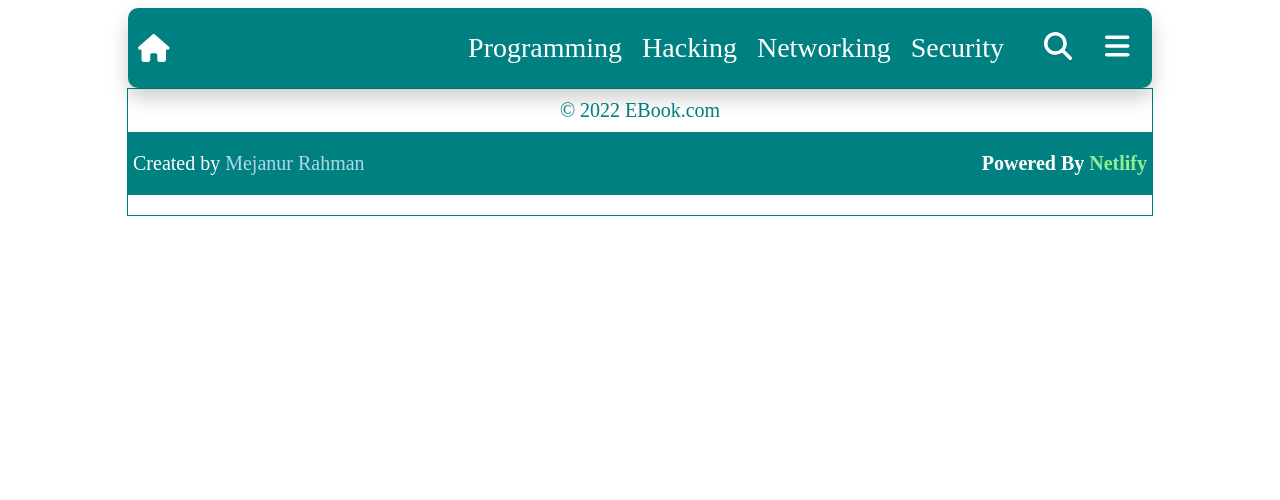
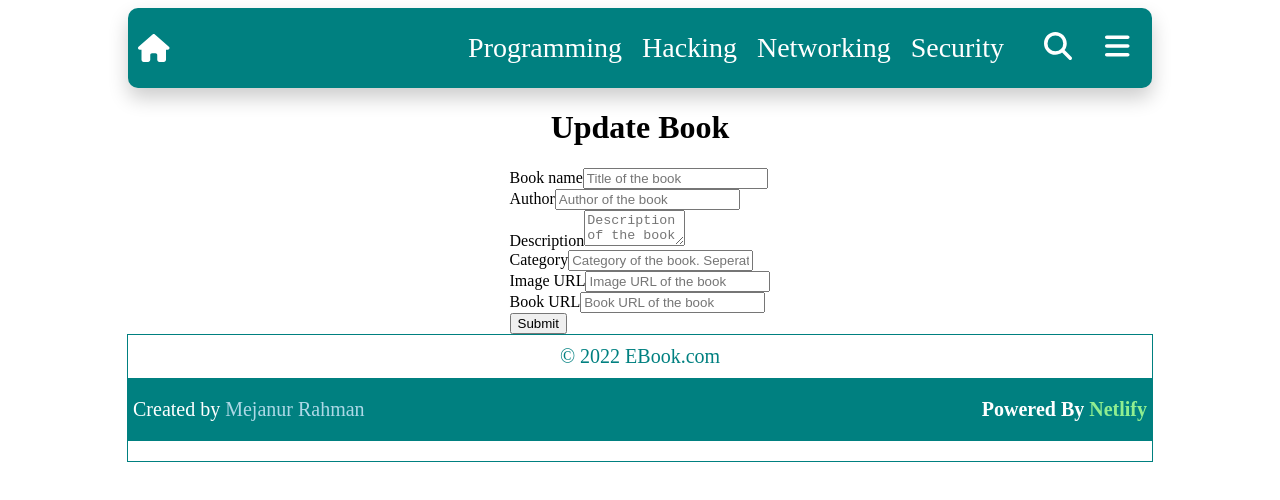
Before and after one commit to mrmezan06/EBookPlatform, a React (Create React App) app in the folder client/: page /edit/1 in a window 1280 px wide. Shown: the top 500 px of the page. Built offline with nearby package versions, Linux system fonts and the light colour scheme; no server answers.

Commit message:
Edit Functionality updated

```diff
--- a/client/src/App.js
+++ b/client/src/App.js
@@ -9,6 +9,7 @@ import Upload from "./pages/upload/Upload";
 import Registration from "./pages/registration/Registration";
 import Search from "./pages/search/Search";
 import Dashboard from "./pages/dashboard/Dashboard";
+import EditBook from "./pages/editBook/EditBook";
 export default function App() {
   return (
     <div className="app">
@@ -22,6 +23,7 @@ export default function App() {
           <Route path="/upload/:id" element={<Upload />} />
           <Route path="/search" element={<Search />} />
           <Route path="/dashboard/:id" element={<Dashboard />} />
+          <Route path="/edit/:id" element={<EditBook />} />
         </Routes>
       </div>
       <Footer />
--- a/client/src/pages/dashboard/Dashboard.jsx
+++ b/client/src/pages/dashboard/Dashboard.jsx
@@ -10,8 +10,9 @@ import toast, { Toaster } from "react-hot-toast";
 
 const Dashboard = () => {
   const [isAdmin, setIsAdmin] = useState(false);
+  const navigate = useNavigate();
   const handleEditClick = (id) => {
-    console.log("Edit", id - 1);
+    navigate(`/edit/${rows[id - 1]._id}`);
   };
   const handleDeleteClick = async (id) => {
     try {
@@ -20,7 +21,7 @@ const Dashboard = () => {
       if (isAdmin) {
         await axios.delete(`/books/admin/${bookId}`).then((res) => {
           if (res.status === 200) {
-            toast.success("Book Deleted Successfully");
+            toast.success(res.data.message);
             fetchData();
           } else {
             toast.error(res.data.message);
@@ -37,7 +38,7 @@ const Dashboard = () => {
         });
       }
     } catch (error) {
-      toast.error("Something went wrong!");
+      toast.error(error.response.data.message);
     }
   };
   // const columnsUser = [
@@ -126,8 +127,6 @@ const Dashboard = () => {
   const [rows, setRows] = useState([]);
   const userId = localStorage.getItem("userID");
 
-  const navigate = useNavigate();
-
   const [pageSize, setPageSize] = React.useState(0);
 
   const fetchData = async () => {
@@ -156,14 +155,14 @@ const Dashboard = () => {
         }
       })
       .catch((err) => {
-        toast.error(err.message);
+        toast.error(err.response.data.message || err.message);
       });
   };
 
   useEffect(() => {
     fetchData();
-    // eslint-disable-next-line react-hooks/exhaustive-deps
-  }, []);
+    // eslint-disable-next-line
+  }, [userId]);
 
   return (
     <div className="dashboard">
--- a/client/src/pages/upload/Upload.jsx
+++ b/client/src/pages/editBook/EditBook.jsx
@@ -1,17 +1,19 @@
-import React from "react";
-import "./upload.css";
+import axios from "axios";
+import React, { useEffect } from "react";
+import toast, { Toaster } from "react-hot-toast";
+import { useLocation } from "react-router-dom";
 
-import axios from "axios";
-import toast, { Toaster } from "react-hot-toast";
-
-const Upload = () => {
+const EditBook = () => {
   const [title, setTitle] = React.useState("");
   const [author, setAuthor] = React.useState("");
   const [description, setDescription] = React.useState("");
   const [category, setCategory] = React.useState([]);
   const [image, setImage] = React.useState("");
   const [bookUrl, setBookUrl] = React.useState("");
-  const handleUpload = async (e) => {
+  const location = useLocation();
+  const bookId = location.pathname.split("/")[2];
+
+  const handleUpdate = async () => {
     const userId = localStorage.getItem("userID");
     if (!userId) {
       toast.error("Please login to upload a book");
@@ -22,7 +24,7 @@ const Upload = () => {
       return;
     }
     await axios
-      .post(`/books/upload/${userId}`, {
+      .put(`/books/update/${userId}/${bookId}`, {
         title,
         author,
         description,
@@ -31,20 +33,50 @@ const Upload = () => {
         bookUrl,
       })
       .then((res) => {
-        if (res.status === 200 || res.status === 201) {
-          toast.success("Book uploaded successfully");
+        if (res.status === 200) {
+          toast.success("Book updated successfully!");
+          setTitle(res.data.title);
+          setAuthor(res.data.author);
+          setDescription(res.data.description);
+          setCategory(res.data.category);
+          setImage(res.data.image);
+          setBookUrl(res.data.bookUrl);
         } else {
-          toast.error(`Book upload failed with status code: ${res.status}`);
+          toast.error(`${res.status}: ${res.data.message}`);
         }
       })
       .catch((err) => {
         console.log(err);
-        toast.error(err.message);
+        toast.error(err.response.data.message);
       });
   };
+
+  const fetchData = async () => {
+    await axios
+      .get(`/books/edit/${bookId}`)
+      .then((res) => {
+        setTitle(res.data.title);
+        setAuthor(res.data.author);
+        setDescription(res.data.description);
+        setCategory(res.data.category);
+
+        setImage(res.data.image);
+        setBookUrl(res.data.bookUrl);
+      })
+      .catch((err) => {
+        console.log(err);
+        toast.error(err.response.data.message || err.message);
+      });
+  };
+
+  useEffect(() => {
+    fetchData();
+    // eslint-disable-next-line
+  }, [location, bookId]);
+
   return (
     <>
-      <h1>Upload Books</h1>
+      <h1>Update Book</h1>
       <Toaster />
       <div className="form">
         <div className="book-name">
@@ -58,6 +90,7 @@ const Upload = () => {
             placeholder="Title of the book"
             onChange={(e) => setTitle(e.target.value)}
             required
+            value={title}
           />
         </div>
 
@@ -72,6 +105,7 @@ const Upload = () => {
             placeholder="Author of the book"
             onChange={(e) => setAuthor(e.target.value)}
             required
+            value={author}
           />
         </div>
         <div className="book-name">
@@ -85,6 +119,7 @@ const Upload = () => {
             placeholder="Description of the book"
             onChange={(e) => setDescription(e.target.value)}
             required
+            value={description}
           ></textarea>
         </div>
         <div className="book-name">
@@ -95,13 +130,14 @@ const Upload = () => {
             type="text"
             name="category"
             id="category"
-            placeholder="Category of the book. Seperated by SPACE(' ') Eg: Fiction Non-Fiction, etc."
+            placeholder="Category of the book. Seperated by COMMA(',') Eg: Fiction Non-Fiction, etc."
             onChange={(e) => {
               const cat = e.target.value;
-              // split by ,
-              const catArr = cat.split(" ");
+              // split by comma
+              const catArr = cat.split(",");
               setCategory(catArr);
             }}
+            value={category.toString()}
             required
           />
         </div>
@@ -116,6 +152,7 @@ const Upload = () => {
             placeholder="Image URL of the book"
             onChange={(e) => setImage(e.target.value)}
             required
+            value={image}
           />
         </div>
         <div className="book-name">
@@ -127,10 +164,11 @@ const Upload = () => {
             placeholder="Book URL of the book"
             onChange={(e) => setBookUrl(e.target.value)}
             required
+            value={bookUrl}
           />
         </div>
         <div className="book-submit">
-          <button className="submit" onClick={() => handleUpload()}>
+          <button className="submit" onClick={() => handleUpdate()}>
             Submit
           </button>
         </div>
@@ -139,4 +177,4 @@ const Upload = () => {
   );
 };
 
-export default Upload;
+export default EditBook;
```
Also changed, not shown: 2 other files (tests, documents, lock files or other folders).
